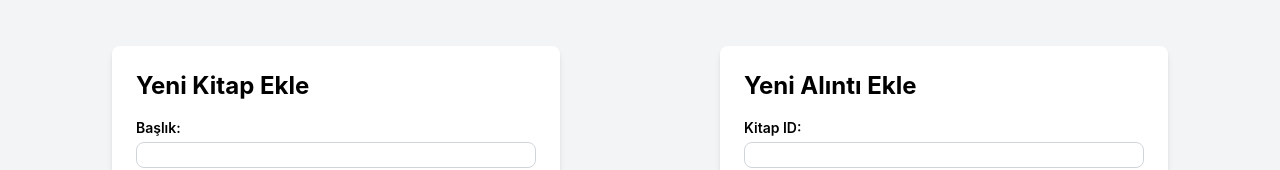
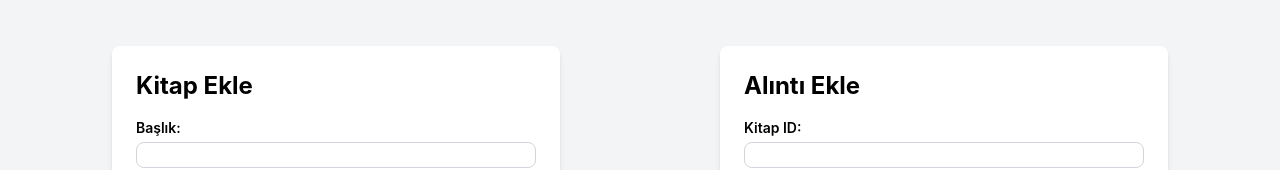
Before and after one commit to ugursay/BookNook, a React (Create React App) app in the folder booknook-frontend/: page / in a window 1280 px wide. Shown: the part 246-416 px from the top of the page. Built offline with nearby package versions, Linux system fonts and the light colour scheme; no server answers.

Commit message:
BookNook

```diff
--- a/booknook-frontend/src/App.js
+++ b/booknook-frontend/src/App.js
@@ -7,8 +7,11 @@ import "swiper/css";
 import "swiper/css/navigation";
 import "swiper/css/pagination";
 
+import { BookProvider } from "./context/BookContext";
+
 function App() {
   return (
+    <BookProvider>
       <div className="min-h-screen bg-gray-100 py-12 px-4 sm:px-6 lg:px-8">
         <div className="max-w-7xl mx-auto">
           <h1 className="text-3xl font-extrabold text-center text-gray-900 mb-8">
@@ -27,6 +30,7 @@ function App() {
           </div>
         </div>
       </div>
+    </BookProvider>
   );
 }
 
--- a/booknook-frontend/src/components/AddBook.js
+++ b/booknook-frontend/src/components/AddBook.js
@@ -35,7 +35,7 @@ const AddBook = () => {
 
   return (
     <div className="max-w-md mx-auto bg-white p-6 rounded-lg shadow-md">
-      <h2 className="text-2xl font-bold mb-4">Yeni Kitap Ekle</h2>
+      <h2 className="text-2xl font-bold mb-4">Kitap Ekle</h2>
       {error && <p className="text-red-500">{error}</p>}
       {success && <p className="text-green-500">Kitap Başarıyla Eklendi</p>}
       <form onSubmit={handleSubmit}>
--- a/booknook-frontend/src/components/AddQuote.js
+++ b/booknook-frontend/src/components/AddQuote.js
@@ -33,7 +33,7 @@ const AddQuote = () => {
 
   return (
     <div className="max-w-md mx-auto bg-white p-6 rounded-lg shadow-md">
-      <h2 className="text-2xl font-bold mb-4">Yeni Alıntı Ekle</h2>
+      <h2 className="text-2xl font-bold mb-4">Alıntı Ekle</h2>
       {error && <p className="text-red-500">{error}</p>}
       {success && <p className="text-green-500">Kitap Başarıyla Eklendi</p>}
 
--- a/booknook-frontend/src/components/BookQuoteSlider.js
+++ b/booknook-frontend/src/components/BookQuoteSlider.js
@@ -3,6 +3,8 @@ import axios, { formToJSON } from "axios";
 
 import { Swiper, SwiperSlide } from "swiper/react";
 import { Navigation, Pagination } from "swiper/modules";
+
+import { useBooks } from "../context/BookContext";
 
 const BookQuoteSlider = () => {
   const [booksWithQuotes, setBooksWithQuotes] = useState([]);
@@ -19,7 +21,7 @@ const BookQuoteSlider = () => {
       }
     };
     fetchData();
-  }, []);
+  }, [booksWithQuotes]);
 
   return (
     <div className="max-w-7xl mx-auto py-10">
--- /dev/null
+++ b/booknook-frontend/src/components/EditBook.js
@@ -0,0 +1,7 @@
+import React from "react";
+
+const EditBook = () => {
+  return <div></div>;
+};
+
+export default EditBook;
--- /dev/null
+++ b/booknook-frontend/src/context/BookContext.js
@@ -0,0 +1,15 @@
+import React, { createContext, useState, useContext } from "react";
+
+const BookContext = createContext();
+
+export const BookProvider = ({ children }) => {
+  const [booksWithQuotes, setBooksWithQuotes] = useState([]);
+
+  return (
+    <BookContext.Provider value={{ booksWithQuotes, setBooksWithQuotes }}>
+      {children}
+    </BookContext.Provider>
+  );
+};
+
+export const useBooks = () => useContext(BookContext);
```
Lines whose indentation alone changed are shown as unchanged.
